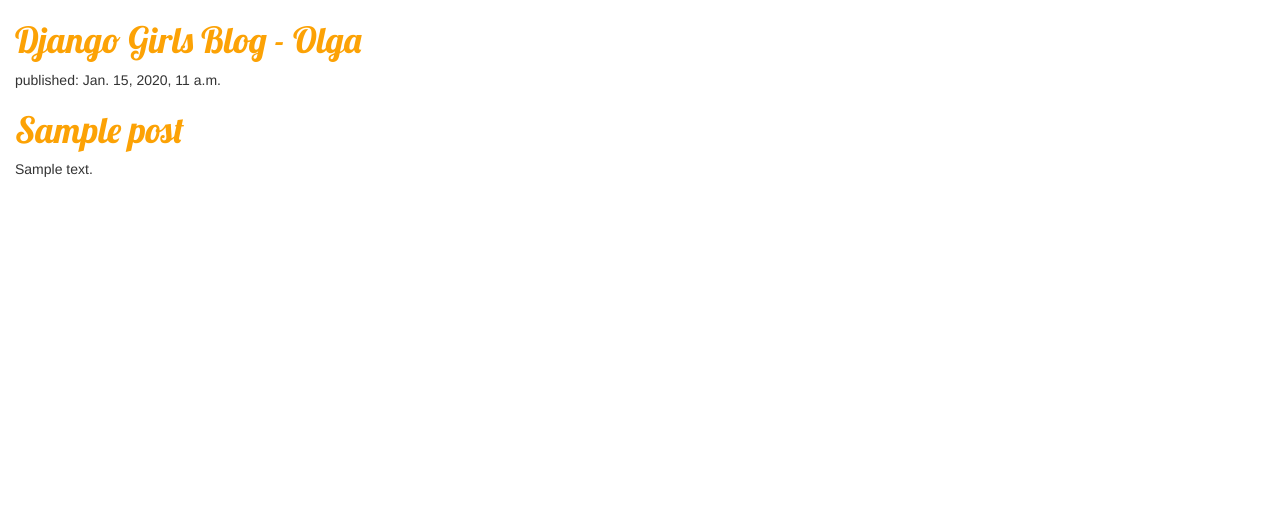
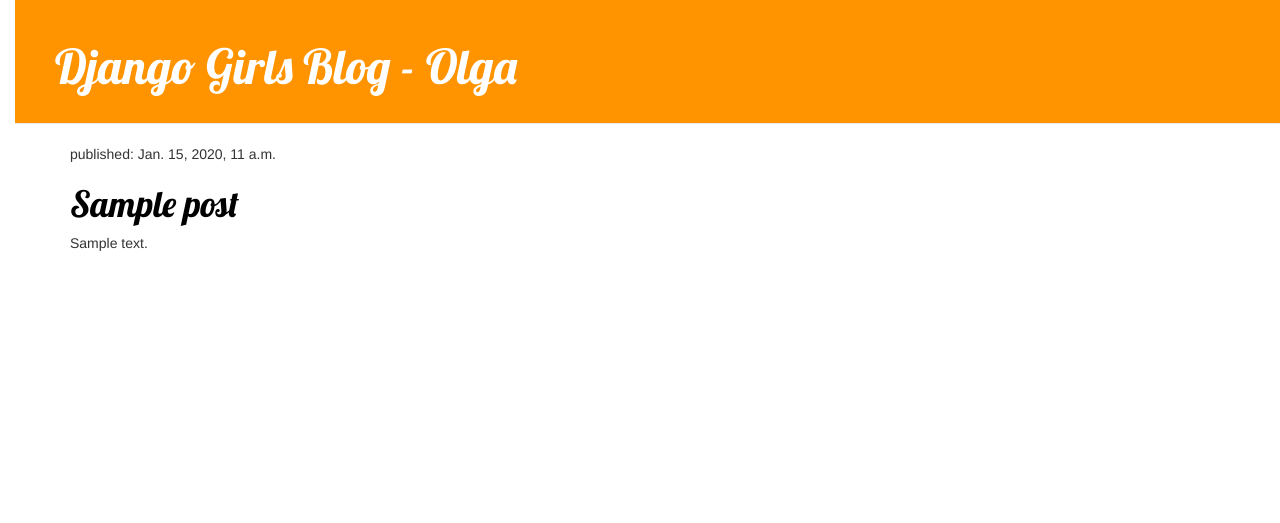
Before and after one commit to Okamina/my-first-blog, a Django app: template blog/templates/blog/post_list.html in a window 1280 px wide. Shown: the top 523 px of the page. Run offline with Django 3.2, Linux system fonts and the light colour scheme; the template is opened without the code that fills it: values that come from a table or form of the project are taken from there, others are empty; tables that the repository leaves empty hold one stand-in row (values such as "Sample post"); some libraries are stand-ins or nearby versions.

Commit message:
styling site

```diff
--- a/blog/templates/blog/post_list.html
+++ b/blog/templates/blog/post_list.html
@@ -13,18 +13,22 @@
 
 	<body>
 
-		<div>
+		<div class="page-header">
 			<h1><a href="https://en.wikipedia.org/wiki/Django" class="external_link" id="link_to_wiki_page">Django Girls Blog - Olga</a></h1>
 		</div>
 
-		<div>
+		<div class="content container">
+		    <div class="row">
+		        <div class="col-md-8">
 					{% for post in posts %}
-			    <div>
+					    <div class="post">
 					        <p>published: {{ post.published_date }}</p>
 					        <h1><a href="">{{ post.title }}</a></h1>
 					        <p>{{ post.text|linebreaksbr }}</p>
 					    </div>
 					{% endfor %}
 				</div>
+			</div>
+		</div>
 
 </html>
--- a/static/css/blog.css
+++ b/static/css/blog.css
@@ -6,3 +6,51 @@ h1 a {
 body {
 	padding-left: 15px;
 }
+
+.page-header {
+    background-color: #ff9400;
+    margin-top: 0;
+    padding: 20px 20px 20px 40px;
+}
+
+.page-header h1, .page-header h1 a, .page-header h1 a:visited, .page-header h1 a:active {
+    color: #ffffff;
+    font-size: 36pt;
+    text-decoration: none;
+}
+
+.content {
+    margin-left: 40px;
+}
+
+h1, h2, h3, h4 {
+    font-family: 'Lobster', cursive;
+}
+
+.date {
+    float: right;
+    color: #828282;
+}
+
+.save {
+    float: right;
+}
+
+.post-form textarea, .post-form input {
+    width: 100%;
+}
+
+.top-menu, .top-menu:hover, .top-menu:visited {
+    color: #ffffff;
+    float: right;
+    font-size: 26pt;
+    margin-right: 20px;
+}
+
+.post {
+    margin-bottom: 70px;
+}
+
+.post h1 a, .post h1 a:visited {
+    color: #000000;
+}
```
Lines whose indentation alone changed are shown as unchanged.
